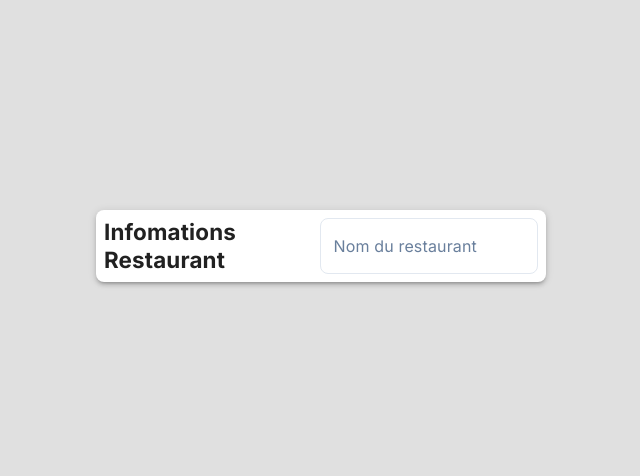
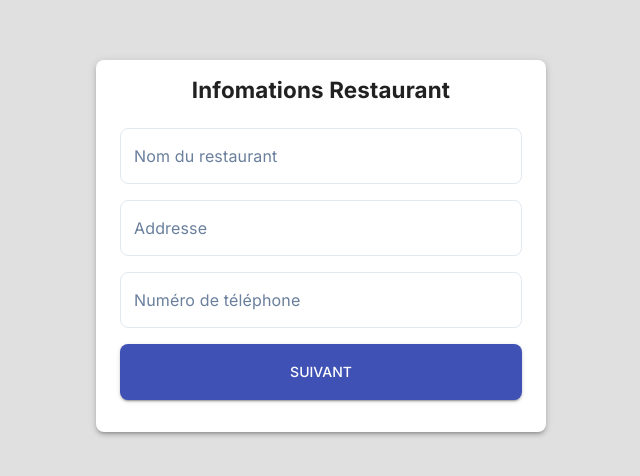
Before and after one commit to medAmarFilali/qrmenuapp, a React (Create React App) app: page /intro in a window 1280 px wide. Shown: the part 154-630 px from the top of the page, without its empty margins (319-959 px from the left). Built offline with nearby package versions, Linux system fonts and the light colour scheme.

Commit message:
Added the Intro Form

```diff
--- a/src/components/introPage/introForm/IntroForm.js
+++ b/src/components/introPage/introForm/IntroForm.js
@@ -1,9 +1,36 @@
-import { TextField } from "@material-ui/core";
+import { TextField, Button } from "@material-ui/core";
+import { useStyles } from "./styleIntroForm";
 
 const IntroForm = () => {
+  const classes = useStyles();
   return (
-    <div>
-      <TextField label="Nom du restaurant" variant="outlined" />
+    <div className={classes.introFormContainer}>
+      <TextField
+        label="Nom du restaurant"
+        variant="outlined"
+        fullWidth
+        className={classes.textField}
+      />
+      <TextField
+        label="Addresse"
+        variant="outlined"
+        fullWidth
+        className={classes.textField}
+      />
+      <TextField
+        label="Numéro de téléphone"
+        variant="outlined"
+        fullWidth
+        className={classes.textField}
+      />
+      <Button
+        variant="contained"
+        color="primary"
+        className={classes.textField}
+        fullWidth
+      >
+        Suivant
+      </Button>
     </div>
   );
 };
--- a/src/components/introPage/introForm/styleIntroForm.js
+++ b/src/components/introPage/introForm/styleIntroForm.js
@@ -0,0 +1,11 @@
+import { makeStyles } from "@material-ui/core";
+
+export const useStyles = makeStyles((theme) => ({
+  introFormContainer: {
+    width: "100%",
+    marginTop: theme.spacing(1),
+  },
+  textField: {
+    marginTop: theme.spacing(2),
+  },
+}));
--- a/src/components/introPage/styleIntroPage.js
+++ b/src/components/introPage/styleIntroPage.js
@@ -9,8 +9,8 @@ export const useStyles = makeStyles((theme) => ({
   },
   paperContainer: {
     display: "flex",
-    justifyContent: "center",
+    alignItems: "center",
+    flexDirection: "column",
     width: 450,
-    padding: theme.spacing(),
   },
 }));
```
